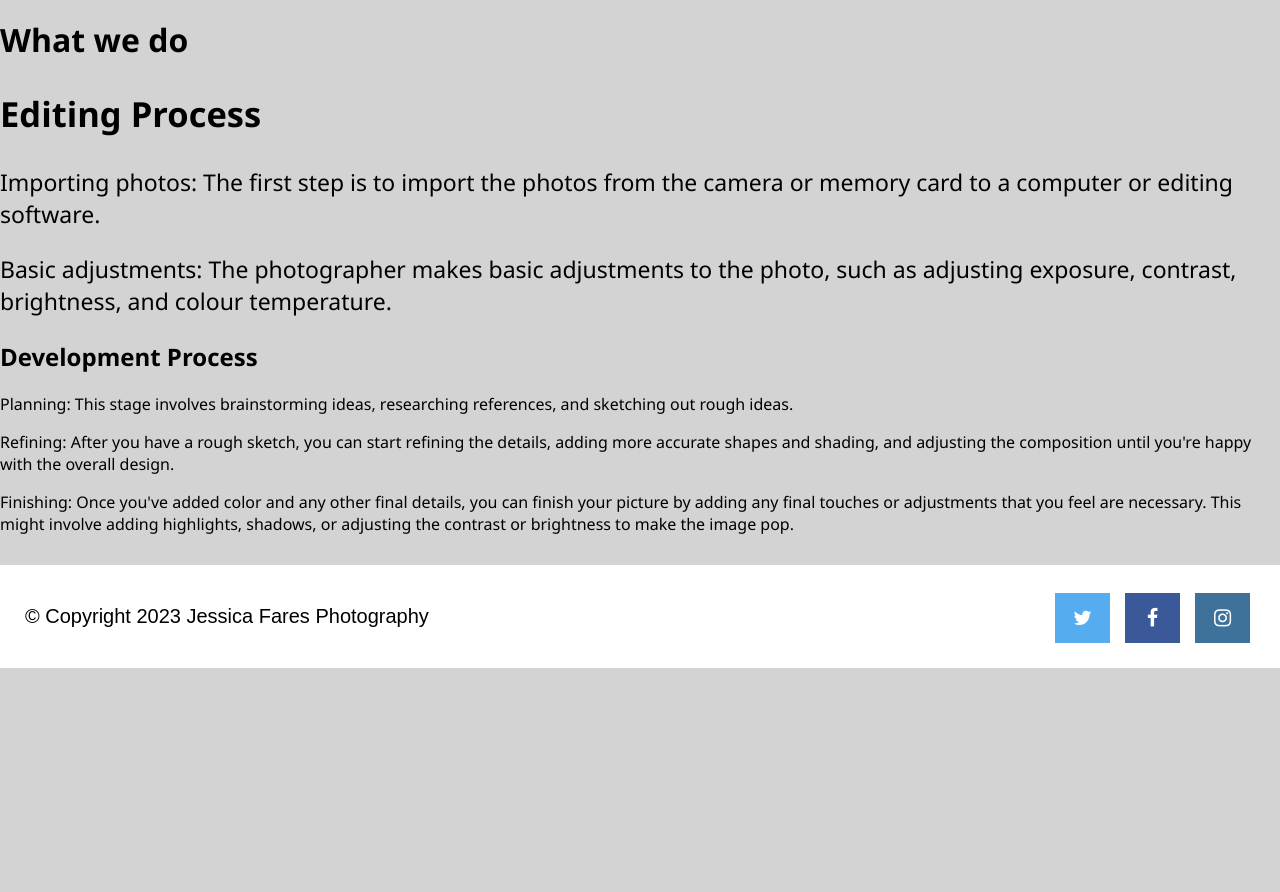
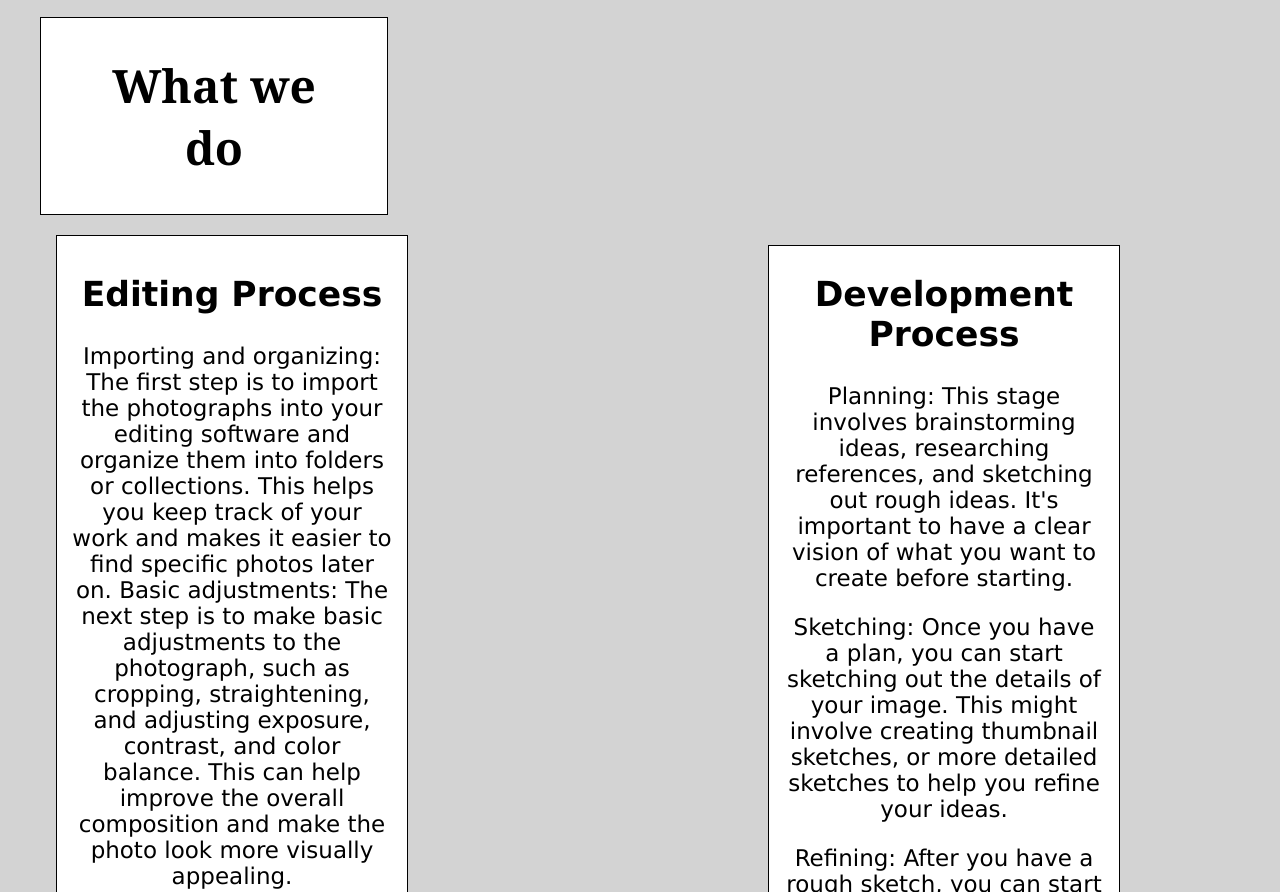
Before and after one commit to fare0032/portfolio, a plain HTML site: page about.html in a window 1280 px wide. Shown: the part 385-1277 px from the top of the page. Before the commit the page ends 1053 px from the top, so only its background shows below. Drawn offline with Linux system fonts and the light colour scheme.

Commit message:
adds styling to about page

```diff
--- a/about.html
+++ b/about.html
@@ -37,20 +37,34 @@
     <div class="header2">
             <h1>What we do</h1>
         </div>
-            <div class="paragraph1">
-                <h2>Editing Process</h2>
-            <p>Importing photos: The first step is to import the photos from the camera or memory card to a computer or editing software.</p>
 
-                <p>Basic adjustments: The photographer makes basic adjustments to the photo, such as adjusting exposure, contrast, brightness, and colour temperature.</p>
+            <div class="development">
+                <h2 class="h2">Development Process</h2>
+                <p>Planning: This stage involves brainstorming ideas, researching references, and sketching out rough ideas. It's important to have a clear vision of what you want to create before starting.</p>
+
+                    <p>Sketching: Once you have a plan, you can start sketching out the details of your image. This might involve creating thumbnail sketches, or more detailed sketches to help you refine your ideas.</p>
+
+                    <p>Refining: After you have a rough sketch, you can start refining the details, adding more accurate shapes and shading, and adjusting the composition until you're happy with the overall design.</p>
+
+                    <p>Coloring: Depending on the medium, you may choose to add color at different stages of the process. For example, with digital art, you may choose to add color after you've refined your sketch, whereas with traditional painting, you may add color after you've done a more detailed drawing.</p>
+
+                    <p>Finishing: Once you've added color and any other final details, you can finish your picture by adding any final touches or adjustments that you feel are necessary. This might involve adding highlights, shadows, or adjusting the contrast or brightness to make the image pop.</p>
+
+                    <p>Presentation: Finally, you can present your picture to an audience or display it in a gallery or online platform. This might involve adding a signature or watermark and framing the image.</p>
             </div>
 
-            <div class="paragraph2">
-                <h2>Development Process</h2>
-                <p>Planning: This stage involves brainstorming ideas, researching references, and sketching out rough ideas.</p>
+            <div class="editing">
+                <h2 class="h2">Editing Process</h2>
+            <p>Importing and organizing: The first step is to import the photographs into your editing software and organize them into folders or collections. This helps you keep track of your work and makes it easier to find specific photos later on.
+            Basic adjustments: The next step is to make basic adjustments to the photograph, such as cropping, straightening, and adjusting exposure, contrast, and color balance. This can help improve the overall composition and make the photo look more visually appealing.</p>
 
-                   <p> Refining: After you have a rough sketch, you can start refining the details, adding more accurate shapes and shading, and adjusting the composition until you're happy with the overall design.</p>
+                <p>Retouching: Depending on the photograph, you may need to retouch certain areas, such as removing blemishes, smoothing skin, or removing unwanted objects from the background.</p>
 
-                    <p>Finishing: Once you've added color and any other final details, you can finish your picture by adding any final touches or adjustments that you feel are necessary. This might involve adding highlights, shadows, or adjusting the contrast or brightness to make the image pop.</p>
+                <p>Enhancements: Once you have the basic adjustments and retouching done, you can start to enhance the photo by adjusting the tone, saturation, vibrance, and other settings to create a more dramatic effect. This step can help give the photograph a unique look and feel.</p>
+
+                <p>Creative effects: If desired, you can add creative effects to the photograph, such as filters, textures, and borders. This step can help add a personal touch to the photograph and make it stand out.</p>
+
+                <p>Saving and exporting: Once you are happy with the final result, you can save the photograph in the desired format (such as JPEG, PNG, or TIFF) and export it for use in print or online.</p>
             </div>
 
 
--- a/css/about.css
+++ b/css/about.css
@@ -93,13 +93,62 @@ body {
 
   /* MAIN CONTENT */
 
-  .header {
-    padding-left: 10px;
+  .header2 {
+    background-color:white;
+    border: 1px solid black;
+    text-align: center;
+    font-size: 23px;
+    font-family: Cambria, Cochin, Georgia, Times, 'Times New Roman', serif;
+    padding-left: 45px;
+    padding-right: 45px;
+    padding-bottom: 5px;
+    padding-top: 5px;
+    margin-left: 40px;
+    margin-right: 10px;
+    margin-top: 20px;
+    margin-bottom: 20px;
+    width: 20%;
+    height: auto;
   }
 
-  .paragraph1 {
-    font-size: 23px;
-  }
+.editing {
+  display: block;
+  text-align: center;
+  font-size: 23px;
+  font-family: Verdana, Geneva, Tahoma, sans-serif;
+  background-color:white;
+  border: 1px solid black;
+  padding-left: 15px;
+  padding-right: 15px;
+  padding-bottom: 20px;
+  padding-top: 10px;
+  margin-left: 56px;
+  margin-right: 500px;
+  margin-top: 5px;
+  margin-bottom: 10px;
+  width: 25%;
+  height: auto;
+}
+
+.development {
+  display: block;
+  text-align: center;
+  font-size: 23px;
+  font-family: Verdana, Geneva, Tahoma, sans-serif;
+  background-color:white;
+  border: 1px solid black;
+  padding-left: 15px;
+  padding-right: 15px;
+  padding-bottom: 35px;
+  margin-left: 100px;
+  margin-right: 160px;
+  margin-top: 10px;
+  margin-bottom: 5px;
+  float: right;
+  width: 25%;
+  height: auto;
+}
+
 
 
   /* FOOTER */
```
Also changed, not shown: css/main.css (+4 -4 lines), index.html (+1 -1 lines).
